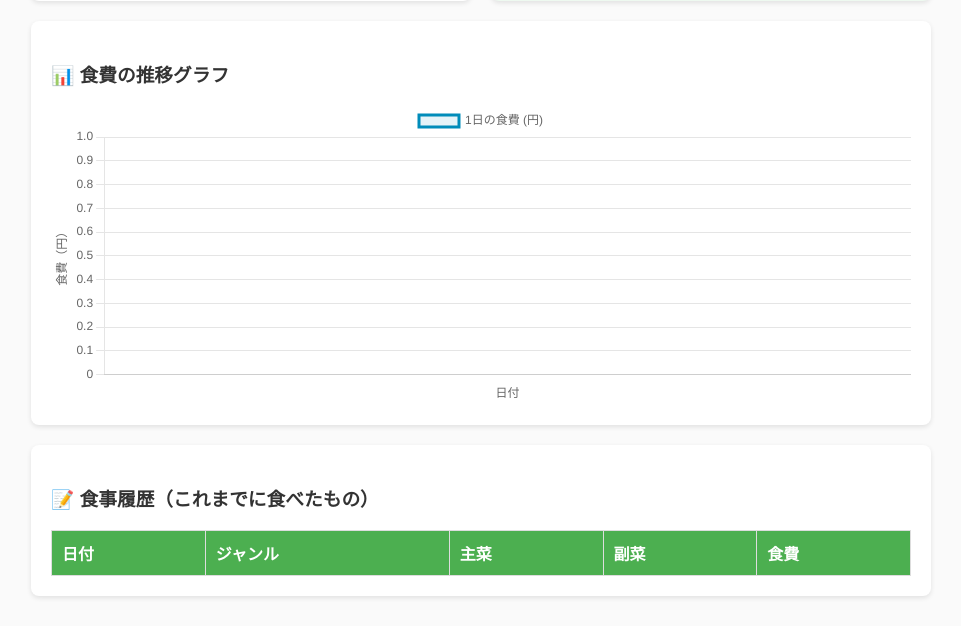
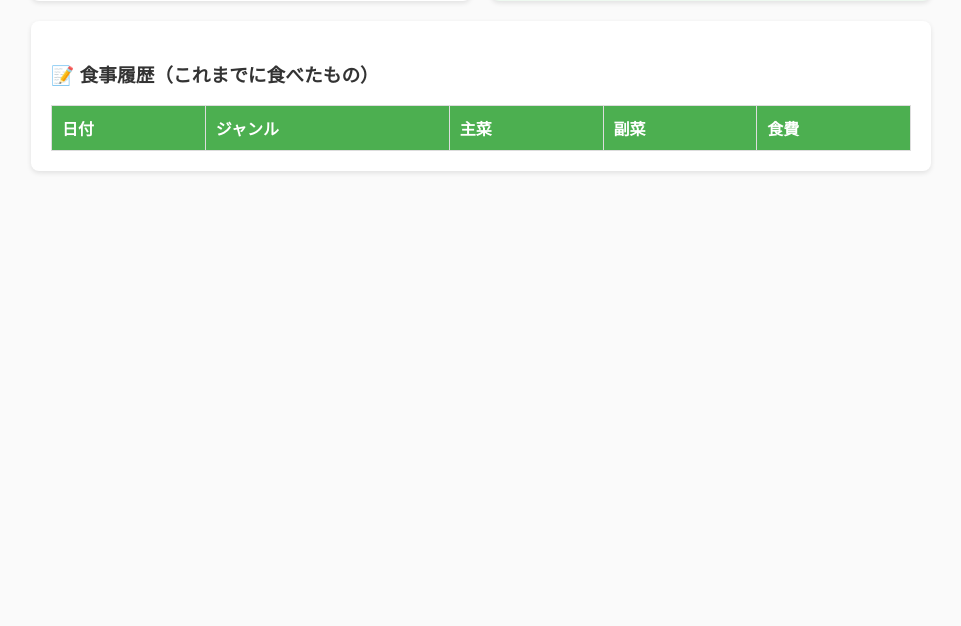
Before and after one commit to csry240/menu1_app, a Flask app: template templates/index.html in a window 1280 px wide. Shown: the part 361-987 px from the top of the page, without its empty margins (159-1120 px from the left). After the commit the page ends 534 px from the top, so only its background shows below. Run offline with Flask 3, Linux system fonts and the light colour scheme; the template is opened without the code that fills it, so the values that code supplies are empty.

Commit message:
Update index.html

```diff
--- a/templates/index.html
+++ b/templates/index.html
@@ -3,7 +3,6 @@
 <head>
     <meta charset="UTF-8">
     <title>一人暮らし向け献立管理・提案アプリ</title>
-    <script src="https://cdn.jsdelivr.net/npm/chart.js"></script>
     <style>
         body { font-family: sans-serif; margin: 30px; background-color: #fafafa; color: #333; }
         .container { max-width: 900px; margin: auto; }
@@ -16,7 +15,6 @@
         .flex-container { display: flex; gap: 20px; }
         .flex-child { flex: 1; }
         .date-badge { background-color: #4CAF50; color: white; padding: 3px 8px; border-radius: 4px; font-size: 0.9em; margin-left: 10px; }
-        .chart-container { position: relative; width: 100%; height: 300px; }
     </style>
 </head>
 <body>
@@ -78,13 +76,6 @@
     </div>
 
     <div class="card">
-        <h3>📊 食費の推移グラフ</h3>
-        <div class="chart-container">
-            <canvas id="costChart"></canvas>
-        </div>
-    </div>
-
-    <div class="card">
         <h3>📝 食事履歴（これまでに食べたもの）</h3>
         <table>
             <thead>
@@ -111,42 +102,5 @@
     </div>
 
 </div>
-
-<script>
-    const ctx = document.getElementById('costChart').getContext('2d');
-
-    // Pythonから渡されたデータをJavaScriptの配列に展開
-    const labels = {{ graph_labels | tojson }};
-    const data = {{ graph_data | tojson }};
-
-    new Chart(ctx, {
-        type: 'line', // 折れ線グラフ
-        data: {
-            labels: labels,
-            datasets: [{
-                label: '1日の食費 (円)',
-                data: data,
-                borderColor: '#008CBA',
-                backgroundColor: 'rgba(0, 140, 186, 0.1)',
-                borderWidth: 3,
-                tension: 0.1, // 線の丸み
-                fill: true
-            }]
-        },
-        options: {
-            responsive: true,
-            maintainAspectRatio: false,
-            scales: {
-                y: {
-                    beginAtZero: true, // Y軸を0から始める
-                    title: { display: true, text: '食費（円）' }
-                },
-                x: {
-                    title: { display: true, text: '日付' }
-                }
-            }
-        }
-    });
-</script>
 </body>
 </html>
```
